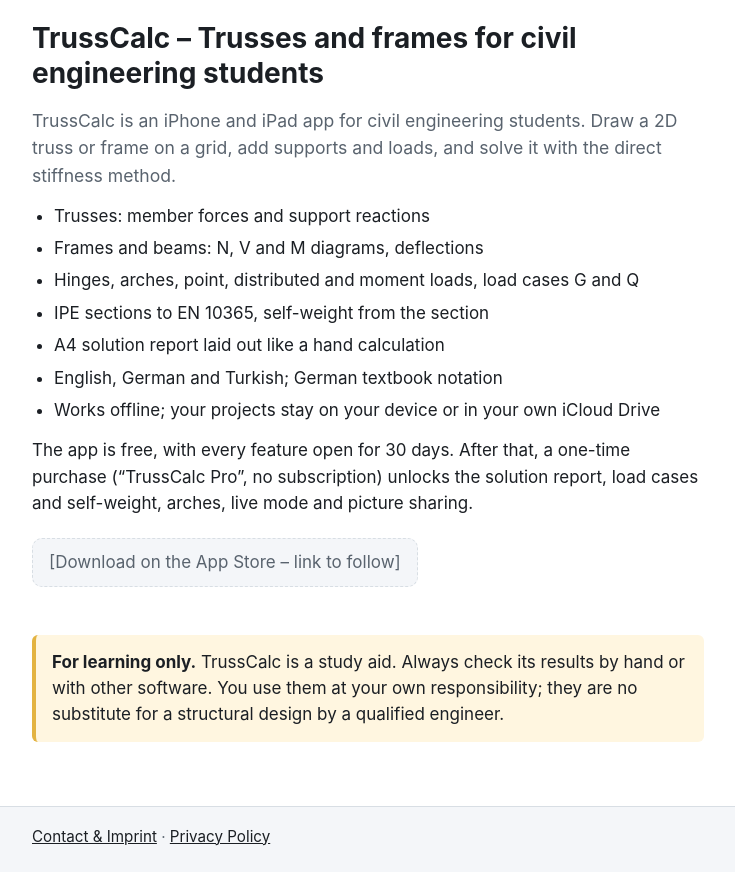
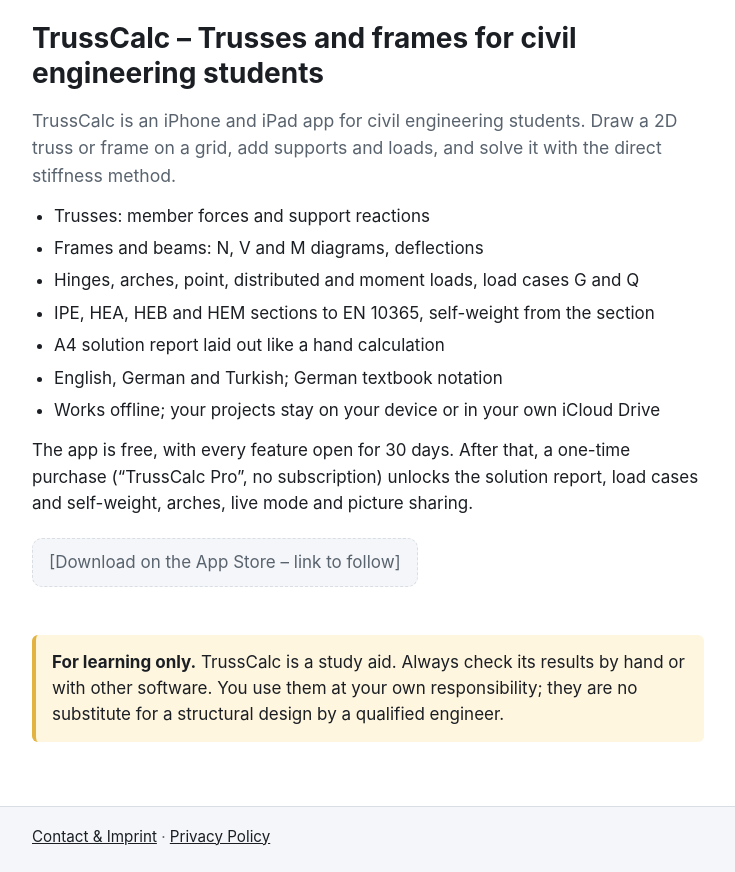
Before and after one commit to ganitunc/trusscalc-legal, a plain HTML site: page index.html in a window 1280 px wide. Shown: the part 72-944 px from the top of the page, without its empty margins (272-1007 px from the left). Drawn offline with Linux system fonts and the light colour scheme.

Commit message:
Home page: name the HEA, HEB and HEM sections
Co-Authored-By: Claude Opus 5.5 <noreply@anthropic.com>

```diff
--- a/index.html
+++ b/index.html
@@ -27,7 +27,7 @@
       <li>Trusses: member forces and support reactions</li>
       <li>Frames and beams: N, V and M diagrams, deflections</li>
       <li>Hinges, arches, point, distributed and moment loads, load cases G and Q</li>
-      <li>IPE sections to EN 10365, self-weight from the section</li>
+      <li>IPE, HEA, HEB and HEM sections to EN 10365, self-weight from the section</li>
       <li>A4 solution report laid out like a hand calculation</li>
       <li>English, German and Turkish; German textbook notation</li>
       <li>Works offline; your projects stay on your device or in your own iCloud Drive</li>
```
